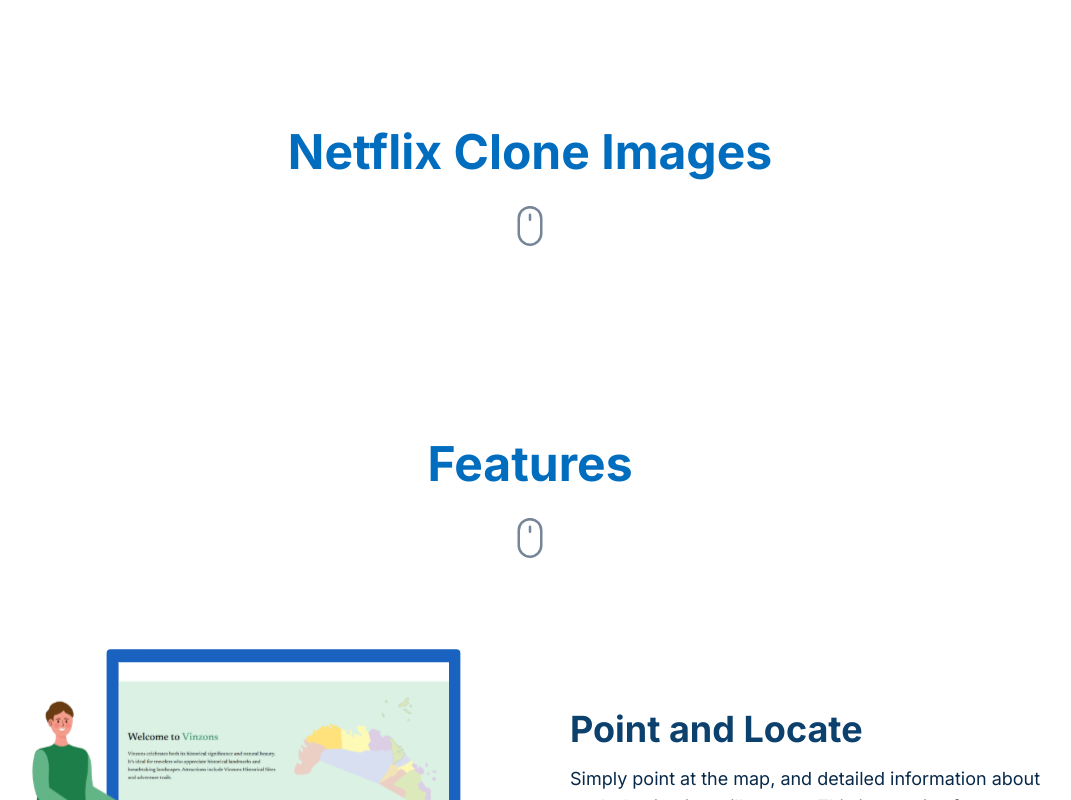
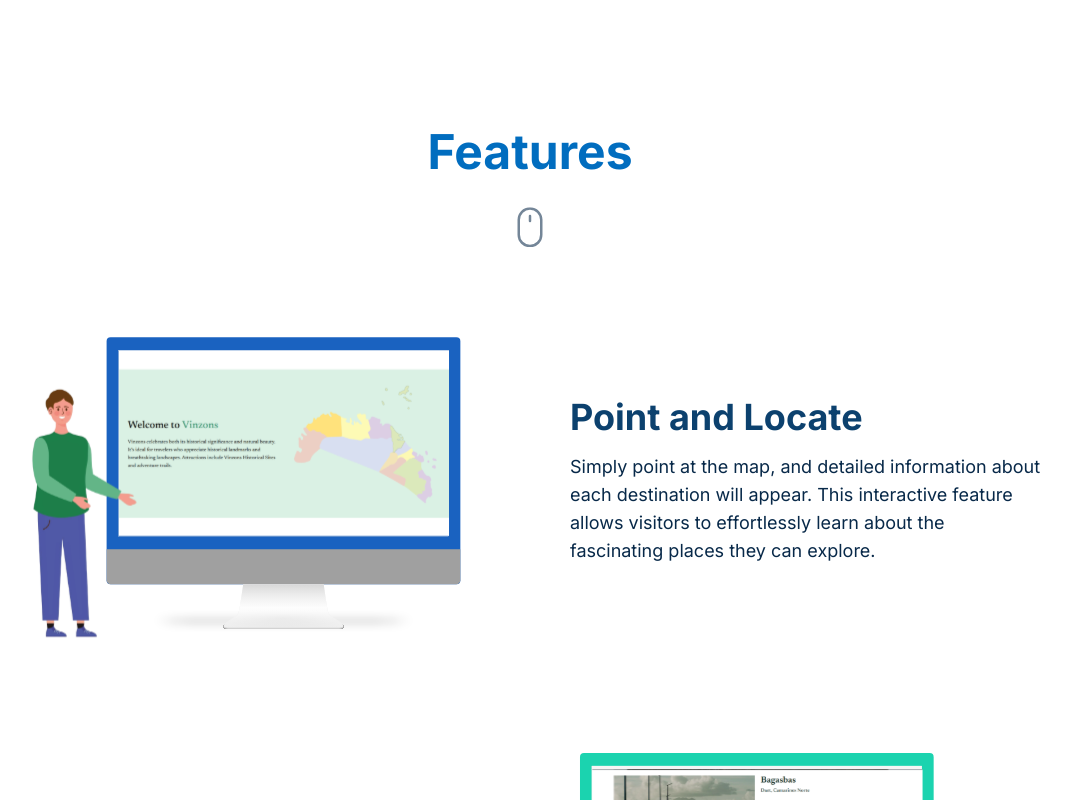
Before and after one commit to johnreyluntayao/my-portfolio, a Next.js app: page /projects/1 in a window 1280 px wide. Shown: the part 800-1600 px from the top of the page, without its empty margins (110-1181 px from the left). Built offline with nearby package versions, Linux system fonts and the light colour scheme.

Commit message:
add title condition

```diff
--- a/components/ui/ImageGrid.tsx
+++ b/components/ui/ImageGrid.tsx
@@ -56,7 +56,7 @@
 
   return (
     <section className="my-32 max-w-max">
-      <div className="flex flex-col items-center justify-center gap-8 pb-16">
+      <div className={`${id === 5 ? 'flex flex-col items-center justify-center gap-8 pb-16' : 'hidden'}`}>
         <motion.h1
           ref={headerRef}
           className="text-center heading text-science-blue-600 font-semibold"
```
